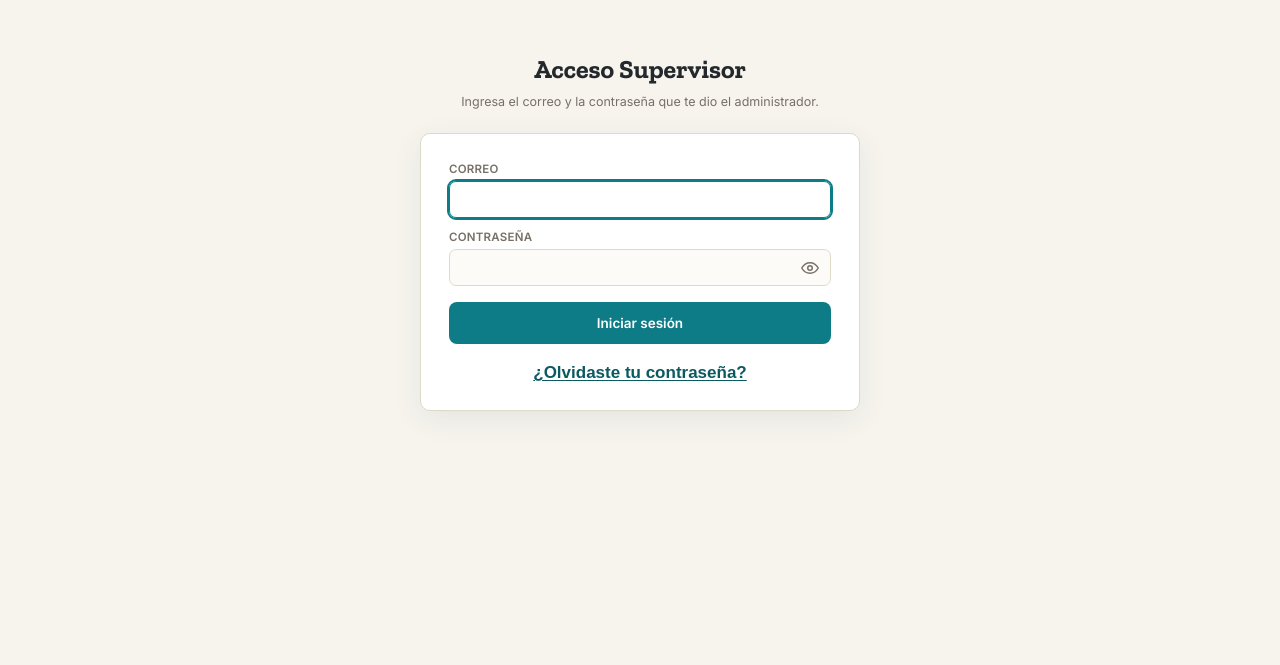
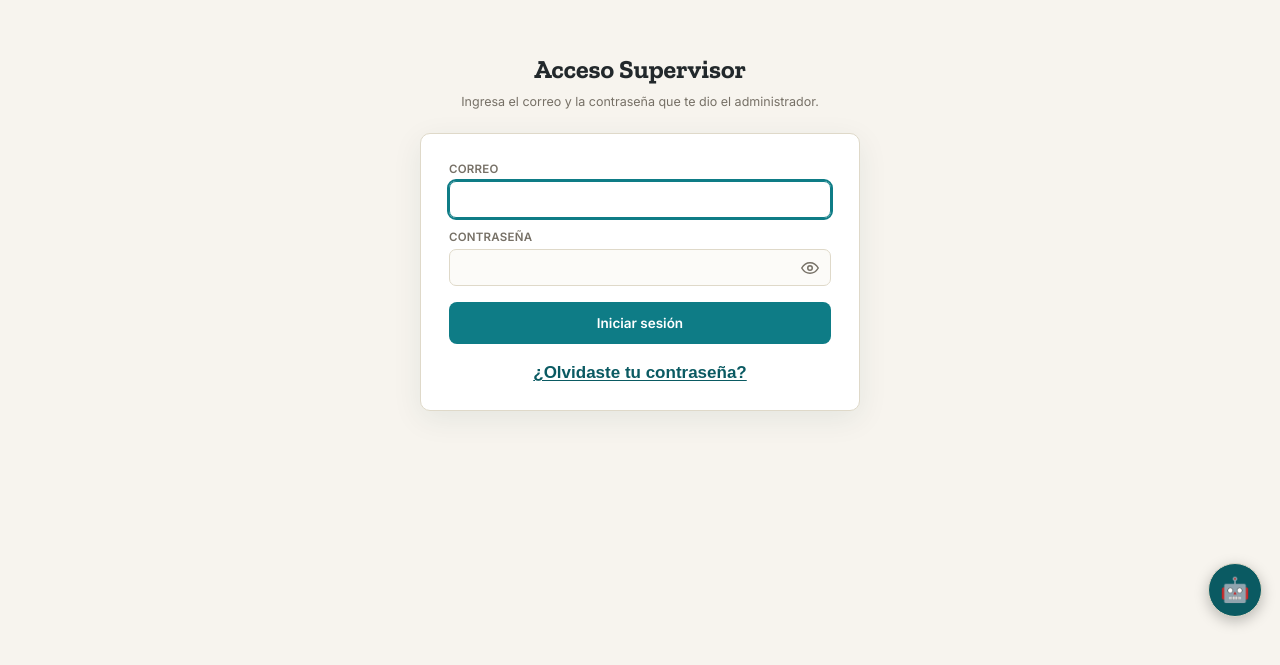
Before and after one commit to Campo-alto/planillas-practicas, a plain HTML site: page supervisor.html in a window 1280 px wide. Shown: the part 101-766 px from the top of the page. Drawn offline with nearby package versions, Linux system fonts and the light colour scheme; no server answers.

Commit message:
Add asistente.js script to supervisor.html
Added a new script tag for 'asistente.js' to include additional functionality.

```diff
--- a/supervisor.html
+++ b/supervisor.html
@@ -217,6 +217,7 @@
 <script src="js/carta.js"></script>
 <script src="js/carta-fechas.js"></script>
 <script src="js/toast.js"></script>
+<script src="js/asistente.js"></script>
 <script src="js/chat-externo.js"></script>
 <script src="js/sesion.js"></script>
 <script src="js/pie-sesion.js"></script>
```
